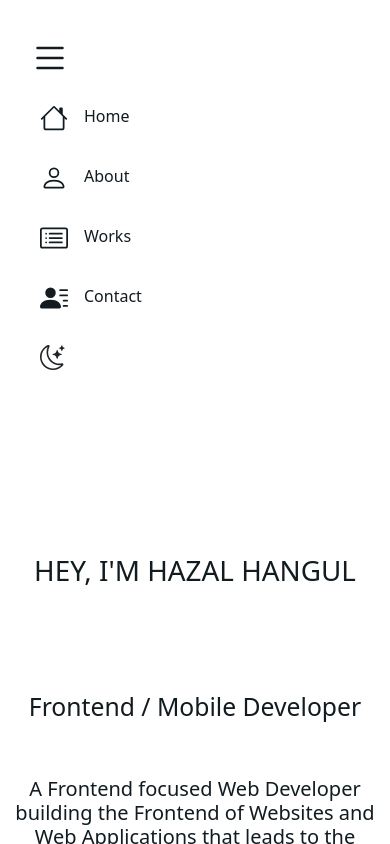
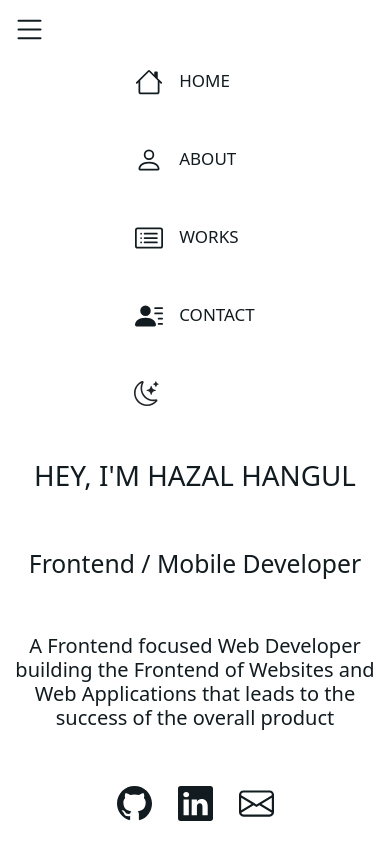
Before and after one commit to hazhan6/hazhan6.github.io, a React (Create React App) app: page / in a window 390 px wide. Both pictures are taken after a click on the button "Toggle navigation". Shown: the top 844 px of the page. Built offline with nearby package versions, Linux system fonts and the light colour scheme.

Commit message:
switched to sidebar

```diff
--- a/public/index.html
+++ b/public/index.html
@@ -13,7 +13,7 @@
     <link rel="manifest" href="%PUBLIC_URL%/manifest.json" />
     <title>Hazal Hangul</title>
   </head>
-  <body class="light-theme">
+  <body class="dark-theme">
     <noscript>You need to enable JavaScript to run this app.</noscript>
     <div id="root"></div>
   </body>
--- a/src/App.css
+++ b/src/App.css
@@ -5,20 +5,12 @@
 }
 
 .dark-theme {
-  --main-heading: #5f99be;
-  --para-clr: #f2f2f2;
-  --btn-bg-color: #5f99be;
-  --btn-text-clr: #f2f2f2;
   --bg-clr: #111b20;
   --text-color: #f2f2f2;
   --nav-bg-color: #eab508;
 }
 
 .light-theme {
-  --main-heading: #5f99be;
-  --para-clr: #333;
-  --btn-bg-color: #111b20;
-  --btn-text-clr: #f2f2f2;
   --bg-clr: #fff;
   --text-color: #111b20;
   --nav-bg-color: #111b20;
@@ -28,64 +20,33 @@
   position: fixed !important;
 }
 
-@media (max-width: 750px) {
+.bi-list {
+  color: var(--text-color);
+}
+
+.navbar-toggler {
+  color: transparent !important;
+  border: 0 solid transparent !important;
+}
+
+@media (min-width: 768px) {
+  .deneme {
+    display: flex !important;
+    flex-direction: column !important;
+  }
+}
+
+@media (max-width: 767.5px) {
   .navbar {
     position: sticky !important;
     position: -webkit-sticky !important;
-  }
-
-  .navbar-parent {
-    position: sticky;
-    position: -webkit-sticky;
-    top: 0;
-  }
-
-  .navbar-nav {
-    display: none !important;
   }
 }
 
 .navbar-items:link,
 .navbar-items:visited {
   text-decoration: none;
-}
-
-@media (min-width: 750px) {
-  .hamburger {
-    display: none !important;
-  }
-}
-
-.hamburger-button {
-  position: absolute;
-  text-decoration: none;
-  background-color: transparent;
-  border: none;
-  padding-left: 30px;
-  padding-top: 30px;
-}
-
-.hamburger-items {
-  margin-top: 5rem;
-}
-
-.hamburger-item:link,
-.hamburger-item:visited {
-  text-decoration: none;
-}
-
-.hamburger-item {
-  display: flex;
-  padding: 1em 0.5em;
-  color: var(--text-color) !important;
-}
-
-.hamburger-toogle {
-  padding: 1em 0.5em !important;
-}
-
-.bi-list {
-  color: var(--text-color) !important;
+  color: var(--text-color);
 }
 
 .navbar-items {
@@ -97,6 +58,14 @@
   text-transform: uppercase;
   position: relative;
   transition: 0.5s ease;
+}
+
+@media (min-width: 768px) {
+  .hide {
+    display: none;
+  }
+  .navbar-items:hover .hide {
+    display: initial;
   }
 
   .navbar-items::before {
@@ -136,12 +105,6 @@
     transition-delay: 0.4s;
     color: aliceblue;
   }
-
-.hide {
-  display: none;
-}
-.navbar-items:hover .hide {
-  display: initial;
 }
 
 .btn-home {
--- a/src/App.js
+++ b/src/App.js
@@ -8,17 +8,11 @@ import Footer from "./views/Footer";
 function App() {
   return (
     <div className="App">
-      <div className="d-flex row">
-        <div className="col-md-1 navbar-parent">
-          <NavBar />
-        </div>
-        <div className="col-md-11">
-          <Home />
-          <Works />
-          <Contact />
-          <Footer />
-        </div>
-      </div>
+      <NavBar />
+      <Home />
+      <Works />
+      <Contact />
+      <Footer />
     </div>
   );
 }
--- a/src/navbar/index.js
+++ b/src/navbar/index.js
@@ -4,8 +4,6 @@ import "bootstrap/js/src/collapse.js";
 export default function NavBar() {
   const [themeMode, setThemeMode] = useState("dark-theme");
   const [changeMode, setChangeMode] = useState(false);
-
-  const [openMenu, setOpenMenu] = useState(false);
 
   useEffect(() => {
     const theme = localStorage.getItem("theme");
@@ -28,34 +26,11 @@ export default function NavBar() {
       setThemeMode("light-theme");
       localStorage.setItem("theme", "light-theme");
     }
-    handleExpandNavClick();
   };
 
   useEffect(() => {
     document.body.className = themeMode;
   }, [themeMode]);
-
-  const handleExpandNavClick = () => {
-    setOpenMenu(!openMenu);
-  };
-
-  const ExpandNav = () => {
-    return (
-      <svg
-        xmlns="http://www.w3.org/2000/svg"
-        width="40"
-        height="40"
-        fill="currentColor"
-        className="bi bi-list"
-        viewBox="0 0 16 16"
-      >
-        <path
-          fillRule="evenodd"
-          d="M2.5 12a.5.5 0 0 1 .5-.5h10a.5.5 0 0 1 0 1H3a.5.5 0 0 1-.5-.5zm0-4a.5.5 0 0 1 .5-.5h10a.5.5 0 0 1 0 1H3a.5.5 0 0 1-.5-.5zm0-4a.5.5 0 0 1 .5-.5h10a.5.5 0 0 1 0 1H3a.5.5 0 0 1-.5-.5z"
-        />
-      </svg>
-    );
-  };
 
   const navbarItems = [
     {
@@ -157,36 +132,35 @@ export default function NavBar() {
   };
 
   return (
-    <nav className="navbar h-100">
-      <div className="hamburger">
-        <button className="hamburger-button" onClick={handleExpandNavClick}>
-          <ExpandNav />
-        </button>
-        {openMenu && (
-          <ul className="hamburger-items">
-            {navbarItems.map((item, index) => (
-              <a
-                className="hamburger-item"
-                key={index + 5}
-                href={item.href}
-                onClick={handleExpandNavClick}
-              >
-                {item.icon}
-                <span className="ms-3">{item.name} </span>
-              </a>
-            ))}
-            <button
-              onClick={toggleTheme}
-              type="button"
-              className="hamburger-toogle btn bg-transparent border-0 no-border"
-            >
-              <Toggle />
-            </button>
-          </ul>
-        )}
-      </div>
+    <nav className="navbar navbar-expand-md h-100">
+      <button
+        className="navbar-toggler bg-transparent"
+        type="button"
+        data-bs-toggle="collapse"
+        data-bs-target="#navbarToggleCollapse"
+        aria-controls="navbarToggleCollapse"
+        aria-expanded="false"
+        aria-label="Toggle navigation"
+      >
+        <svg
+          xmlns="http://www.w3.org/2000/svg"
+          width="35"
+          height="35"
+          fill="currentColor"
+          class="bi bi-list"
+          viewBox="0 0 16 16"
+        >
+          <path
+            fill-rule="evenodd"
+            d="M2.5 12a.5.5 0 0 1 .5-.5h10a.5.5 0 0 1 0 1H3a.5.5 0 0 1-.5-.5zm0-4a.5.5 0 0 1 .5-.5h10a.5.5 0 0 1 0 1H3a.5.5 0 0 1-.5-.5zm0-4a.5.5 0 0 1 .5-.5h10a.5.5 0 0 1 0 1H3a.5.5 0 0 1-.5-.5z"
+          />
+        </svg>
+      </button>
       <div className="container flex-column">
-        <ul className="navbar-nav mr-auto h4 align-items-start gap-5">
+        <ul
+          id="navbarToggleCollapse"
+          className="deneme navbar-nav collapse navbar-collapse mr-auto h4 align-items-start gap-3"
+        >
           {navbarItems.map((item, index) => (
             <a className="navbar-items" key={index} href={item.href}>
               {item.icon}
--- a/src/views/Home.js
+++ b/src/views/Home.js
@@ -55,16 +55,17 @@ const Home = () => {
   return (
     <section
       id="home"
-      className="container d-flex my-5 py-5 align-items-center text-center flex-column gap-5"
+      className="container d-flex align-items-center text-center flex-column gap-5"
+      style={{ paddingTop: "10%" }}
     >
-      <h1 className="py-5">HEY, I'M HAZAL HANGUL</h1>
+      <h1>HEY, I'M HAZAL HANGUL</h1>
       <h2>Frontend / Mobile Developer</h2>
       <h5>
         A Frontend focused Web Developer building the Frontend of Websites and
         <br />
         Web Applications that leads to the success of the overall product
       </h5>
-      <div className="d-flex flex-md-row flex-column justify-content-around w-50">
+      <div className="d-flex justify-content-around w-50">
         {channels.map((channel, index) => (
           <div className="mr-2 mb-3" key={index}>
             <a href={channel.href} target="_blank" rel="noreferrer">
```
Lines whose indentation alone changed are shown as unchanged.
